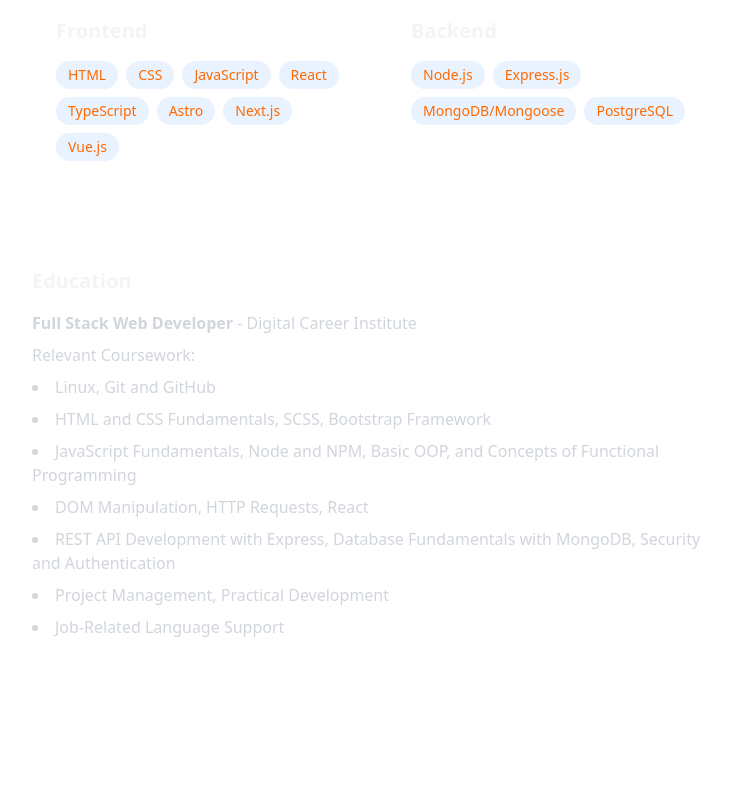
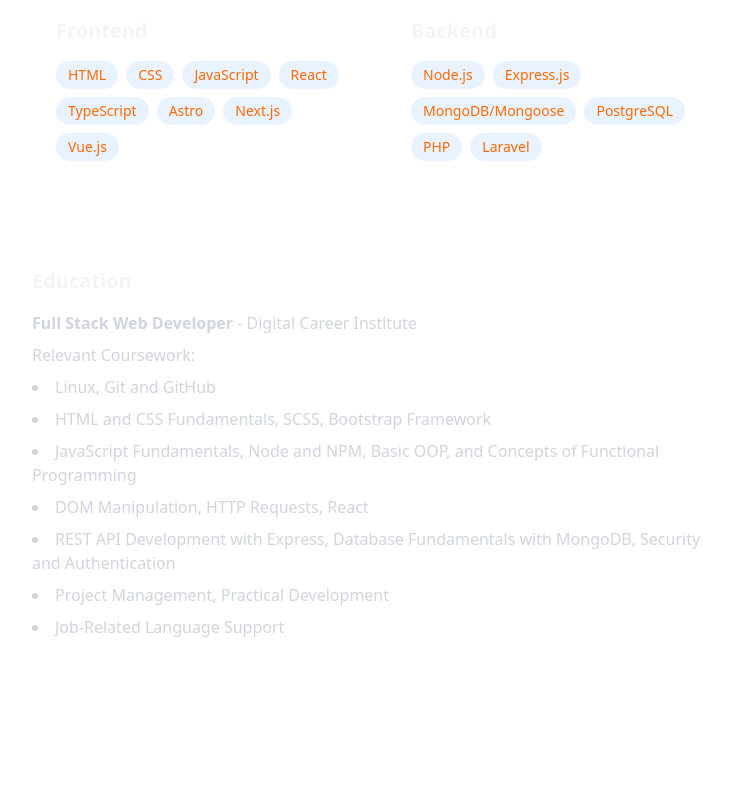
Before and after one commit to jbantin/Portfolio_new, a React (Vite) app: page / in a window 1280 px wide. Shown: the part 1100-1900 px from the top of the page, without its empty margins (265-996 px from the left). Built offline with nearby package versions, Linux system fonts and the light colour scheme.

Commit message:
Fix casing for PHP in project techs and format skill lists in About component

```diff
--- a/src/components/sections/About.jsx
+++ b/src/components/sections/About.jsx
@@ -12,13 +12,16 @@
     "React",
     "TypeScript",
     "Astro",
-    "Next.js", "Vue.js"
+    "Next.js",
+    "Vue.js",
   ];
   const backendSkills = [
     "Node.js",
     "Express.js",
     "MongoDB/Mongoose",
     "PostgreSQL",
+    "PHP",
+    "Laravel",
   ];
 
   return (
--- a/src/data/projects.js
+++ b/src/data/projects.js
@@ -1,7 +1,7 @@
 export const projects = [
   {
     head: "Laranban 0.1",
-    techs: ["Php", "Laravel", "Tailwind", "SQLite"],
+    techs: ["PHP", "Laravel", "Tailwind", "SQLite"],
     description: ["First laravel project.", "Kanban Todo List."],
     link: "https://laravel.jbantin.dev",
     gitLink: ["https://github.com/jbantin/Filar"],
```
